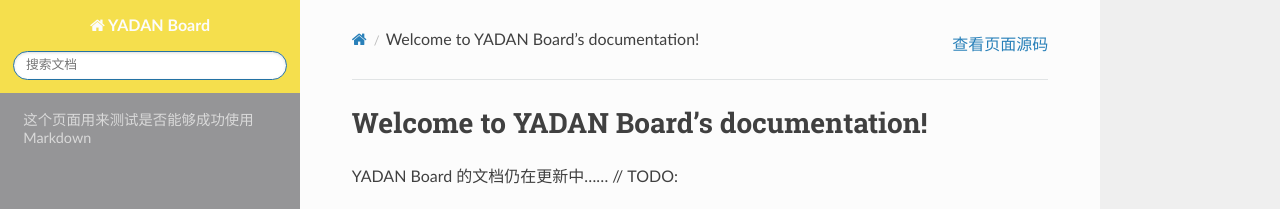
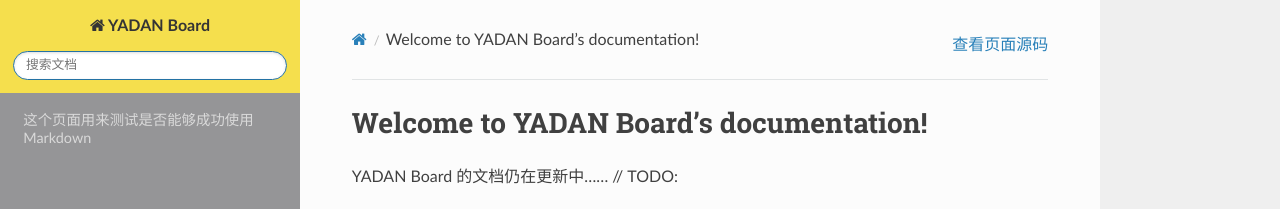
Before and after one commit to CSY-tvgo/YADAN-Docs, a Sphinx documentation site: the page built from docs/source/index.rst, in a window 1280 px wide. Shown: the top 209 px of the page. Built offline with Sphinx 7.4.7 and the Read the Docs theme 2.0.0, drawn with Linux system fonts in a browser that asks for light colours.

Commit message:
Update layout.html

```diff
--- a/docs/source/_templates/layout.html
+++ b/docs/source/_templates/layout.html
@@ -13,7 +13,7 @@
         background: rgb(149, 149, 151);
     }
 
-    .wy-side-nav-search {
+    .wy-side-nav-search>a {
         color: rgb(52, 52, 52);
     }
 
```
